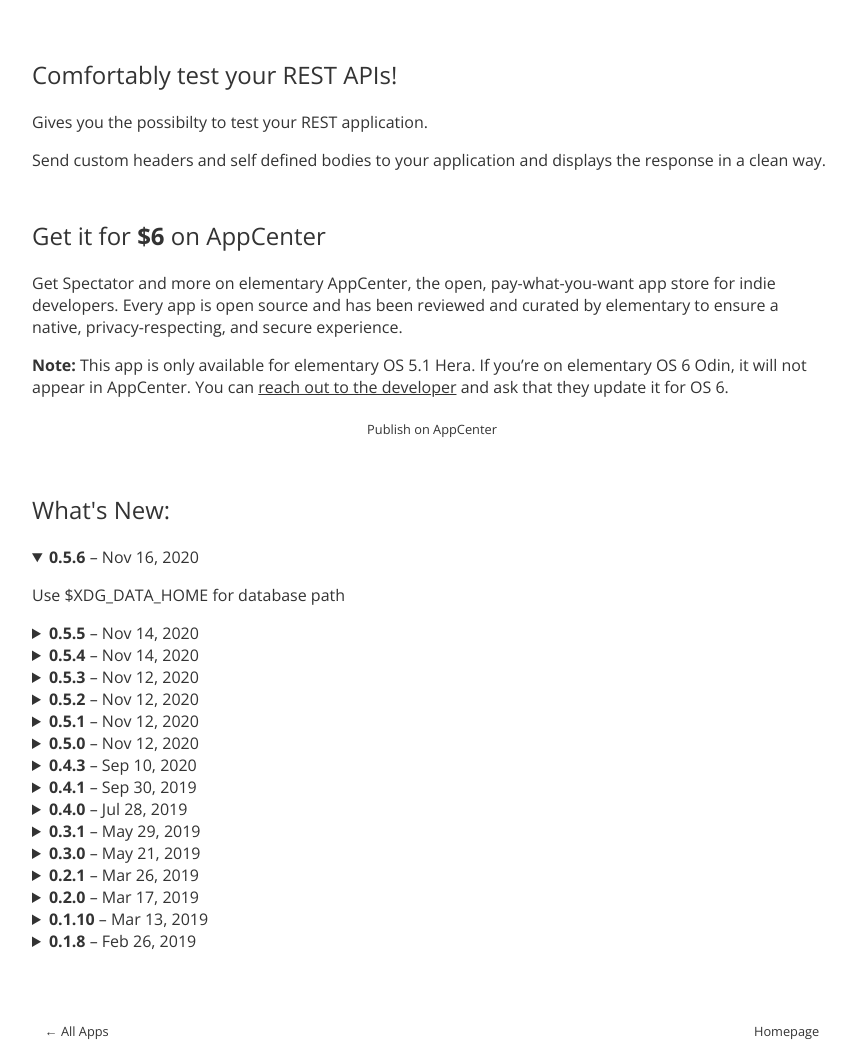
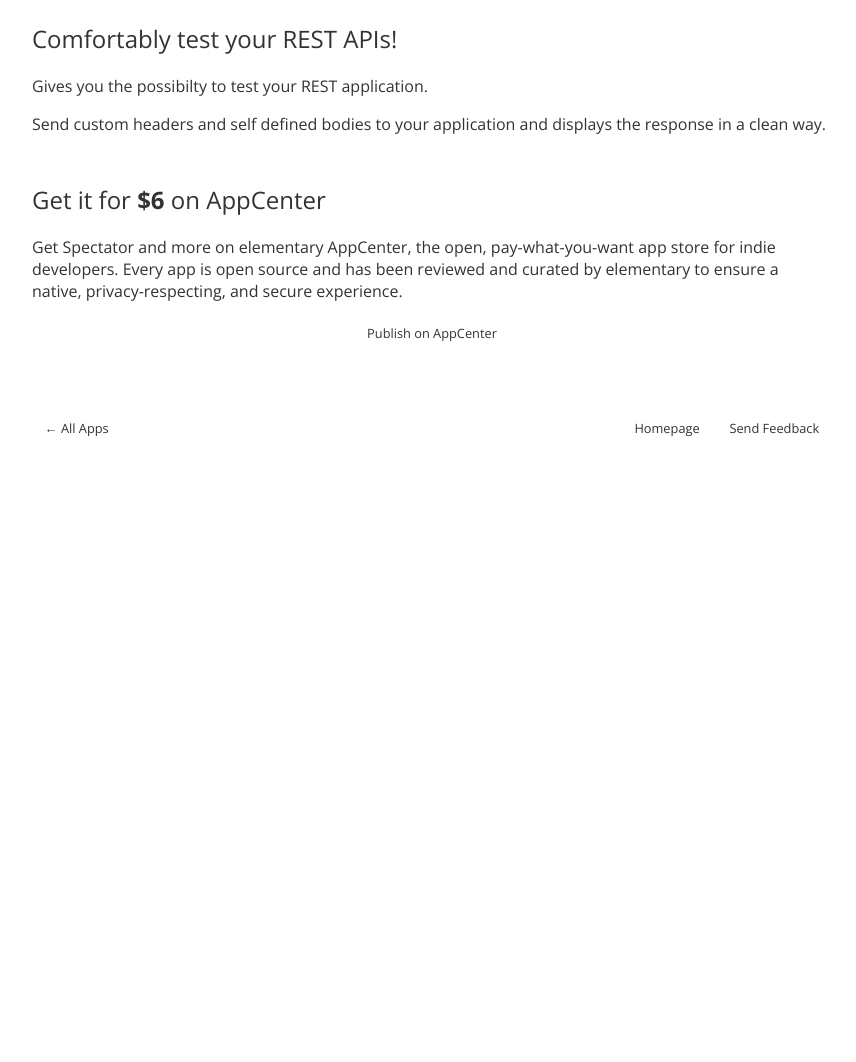
Before and after one commit to elementary/appcenter-web, a Jekyll site: the page built from _apps/com.github.treagod.spectator.md, in a window 1280 px wide and 1400 px high, scrolled down 116 px. Shown: the part 338-1400 px from the top of the window, without its empty margins (208-1064 px from the left). Built offline with Jekyll 4.4.1, drawn with Linux system fonts in a browser that asks for light colours; nearby versions of some CDN libraries; after the commit the page ends 913 px from its top, so only the background shows below that.

Commit message:
Automatic update of data

```diff
--- a/_apps/com.github.treagod.spectator.md
+++ b/_apps/com.github.treagod.spectator.md
@@ -5,205 +5,21 @@ summary: "Comfortably test your REST APIs!"
 developer: "Marvin Ahlgrimm"
 homepage: https://github.com/treagod/spectator
 help_page: false
-bugtracker: false
-dist: hera
+bugtracker: https://github.com/treagod/spectator/issues
+dist: flatpak
 screenshots:
-  - https://appstream.elementary.io/appcenter/media/bionic/com/github/treagod.spectator/84AB1F18324D910E1E4FA3A8FB0B7C9F/screenshots/image-1_orig.png
-  - https://appstream.elementary.io/appcenter/media/bionic/com/github/treagod.spectator/84AB1F18324D910E1E4FA3A8FB0B7C9F/screenshots/image-2_orig.png
-  - https://appstream.elementary.io/appcenter/media/bionic/com/github/treagod.spectator/84AB1F18324D910E1E4FA3A8FB0B7C9F/screenshots/image-3_orig.png
-  - https://appstream.elementary.io/appcenter/media/bionic/com/github/treagod.spectator/84AB1F18324D910E1E4FA3A8FB0B7C9F/screenshots/image-4_orig.png
-  - https://appstream.elementary.io/appcenter/media/bionic/com/github/treagod.spectator/84AB1F18324D910E1E4FA3A8FB0B7C9F/screenshots/image-5_orig.png
+  - https://raw.githubusercontent.com/treagod/spectator/main/screenshots/screenshot1.png
 icons:
-  "64": https://appstream.elementary.io/appcenter/media/bionic/com/github/treagod.spectator/84AB1F18324D910E1E4FA3A8FB0B7C9F/icons/64x64/com.github.treagod.spectator_com.github.treagod.spectator.png
-  "128": https://appstream.elementary.io/appcenter/media/bionic/com/github/treagod.spectator/84AB1F18324D910E1E4FA3A8FB0B7C9F/icons/128x128/com.github.treagod.spectator_com.github.treagod.spectator.png
-  "64@2": https://appstream.elementary.io/appcenter/media/bionic/com/github/treagod.spectator/84AB1F18324D910E1E4FA3A8FB0B7C9F/icons/64x64@2/com.github.treagod.spectator_com.github.treagod.spectator.png
+  '64': https://flatpak.elementary.io/repo/appstream/x86_64/icons/64x64/com.github.treagod.spectator.png
+  '128': https://flatpak.elementary.io/repo/appstream/x86_64/icons/128x128/com.github.treagod.spectator.png
 color:
   primary: "#485a6c"
   primary-text: "#fff"
 price: 6
 releases:
-- version: 0.5.6
-  unix-timestamp: 1605484800
-  description: |-
-    <p>Use $XDG_DATA_HOME for database path</p>
-- version: 0.5.5
-  unix-timestamp: 1605312000
-  description: |-
-    <p>Description fix</p>
-- version: 0.5.4
-  unix-timestamp: 1605312000
-  description: |-
-    <p>Fix a bug where a plain response would cause an error</p>
-- version: 0.5.3
-  unix-timestamp: 1605139200
-  description: |-
-    <p>Update dependency</p>
-- version: 0.5.2
-  unix-timestamp: 1605139200
-  description: |-
-    <p>Update dependency</p>
-- version: 0.5.1
-  unix-timestamp: 1605139200
-  description: |-
-    <p>Description Update</p>
-- version: 0.5.0
-  unix-timestamp: 1605139200
-  description: |-
-    <p>Spectator 0.5.0 introduces 2 changes to the UI</p>
 
-    <p>Drag &amp; Drop for Requests in the sidebar</p>
-
-    <p>Redesigned response view selection</p>
-
-    <ul>
-
-      <li>The seleceted response view will now be cached per response</li>
-
-    </ul>
-- version: 0.4.3
-  unix-timestamp: 1599696000
-  description: |-
-    <p>AppCenter Fix</p>
-
-    <ul>
-
-      <li>Spectator will now be displayed correctly in AppCenter once again.</li>
-
-    </ul>
-- version: 0.4.1
-  unix-timestamp: 1569801600
-  description: |-
-    <p>Collection improvements</p>
-
-    <ul>
-
-      <li>Fixed a bug where it was not possible to scroll through the collections
-
-                if there are to many collection or request items in the collection-sidebar</li>
-
-      <li>Fixed a bug where clicking on the &quot;Update&quot; button when editing a collection
-
-                nothing happend</li>
-
-      <li>The right-click menu of a request item now allows the user to clone a request</li>
-
-    </ul>
-- version: 0.4.0
-  unix-timestamp: 1564272000
-  description: |-
-    <p>Introduction of request collections</p>
-
-    <p>Added collection and history view in sidebar</p>
-
-    <ul>
-
-      <li>Requests can now be grouped into collections</li>
-
-      <li>Each request will be saved in a seperate history</li>
-
-    </ul>
-
-    <p>Added keyboard shortcuts</p>
-
-    <ul>
-
-      <li>Ctlr+n: Create a new request</li>
-
-      <li>Ctlr+Shift+n: Create a new collection</li>
-
-      <li>Ctlr+l: Switch to collection view in sidebar</li>
-
-      <li>Ctlr+h: Switch to history view in sidebar</li>
-
-      <li>Ctlr+,: Open settings dialog</li>
-
-    </ul>
-
-    <p>Sidebar is now resizable</p>
-
-    <p>WebKit will now be lazy-loaded</p>
-
-    <p>Added more translations</p>
-- version: 0.3.1
-  unix-timestamp: 1559088000
-  description: |-
-    <p>Fix streamed data behaviour</p>
-
-    <ul>
-
-      <li>Fixed a (reintroduced )bug where chunked data was not displayed</li>
-
-    </ul>
-- version: 0.3.0
-  unix-timestamp: 1558396800
-  description: |-
-    <p>Improvement of JavaScript</p>
-
-    <ul>
-
-      <li>Added JavaScript Console</li>
-
-      <li>Displayed time of response is now more accurate</li>
-
-      <li>Added XML parsing and create new view for XML responses</li>
-
-      <li>Unified sourcecode views</li>
-
-      <li>Sourcecode views are using a monospace font by default</li>
-
-      <li>Added configuration for sourcecode views</li>
-
-    </ul>
-- version: 0.2.1
-  unix-timestamp: 1553558400
-  description: |-
-    <p>Fix streamed data behaviour</p>
-
-    <ul>
-
-      <li>Solves a bug where streamed data will not be shown until request finished (which might be never)</li>
-
-    </ul>
-- version: 0.2.0
-  unix-timestamp: 1552780800
-  description: |-
-    <p>JavaScript Integration</p>
-
-    <ul>
-
-      <li>Adds the possibility to augment your requests with scripting.</li>
-
-      <li>The developer can use the &apos;before_sending&apos; JavaScript function to augment the request.</li>
-
-      <li>HTTP.get(url), HTTP.post(url, config) and other request methods are available from script</li>
-
-    </ul>
-- version: 0.1.10
-  unix-timestamp: 1552435200
-  description: |-
-    <p>URL Params fixes</p>
-
-    <ul>
-
-      <li>Fixes a bug where the application crashes if a URL param is entered from key-value view without a URL</li>
-
-    </ul>
-- version: 0.1.8
-  unix-timestamp: 1551139200
-  description: |-
-    <p>Initial Release</p>
-
-    <ul>
-
-      <li>Comfortably test your REST APIs!</li>
-
-      <li>Send custom headers and self defined bodies to your application and displays the response in a clean way.</li>
-
-    </ul>
-redirect_from:
-  - /com.github.treagod.spectator.desktop/
+redirect_from: /com.github.treagod.spectator.desktop/
 ---
 
 <p>Gives you the possibilty to test your REST application.</p>
-<p>Send custom headers and self defined bodies to your application and
-      displays the response in a clean way.</p>
+<p>Send custom headers and self defined bodies to your application and displays the response in a clean way.</p>
```
Also changed, not shown: _apps/com.github.eksanos.eksanos.md (added, +24 -0 lines).
